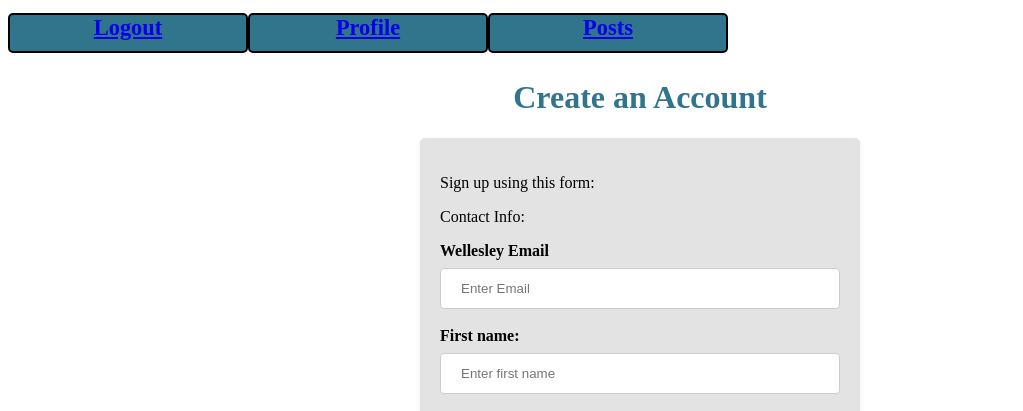
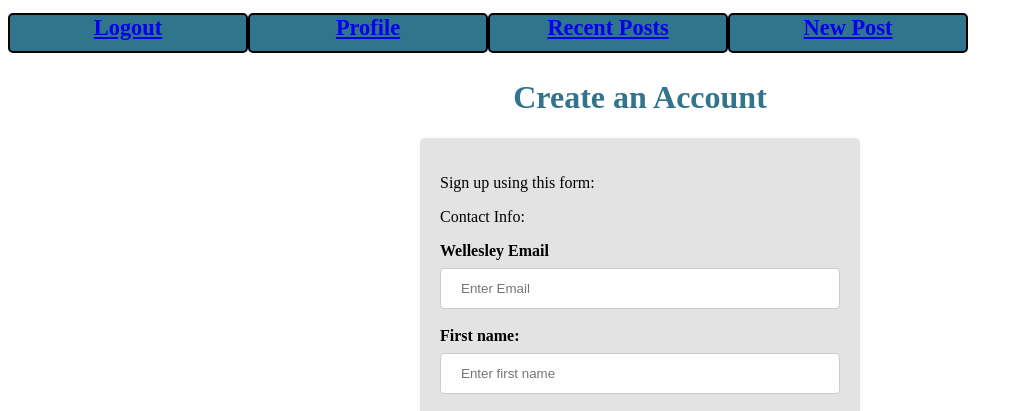
Before and after one commit to nkd03/Wendy-Works, a Flask app: page /join/ in a window 1280 px wide. Shown: the top 411 px of the page, without its empty margins (0-1023 px from the left). Run offline with Flask 3, Linux system fonts and the light colour scheme; the visitor is signed in with stand-in values (Sample User, id 1).

Commit message:
Moved position of posts and Post = New Posts

```diff
--- a/templates/base.html
+++ b/templates/base.html
@@ -17,11 +17,11 @@
   <ul>
     {% if 'uid' not in session %}
       <li><a href="{{ url_for('index') }}">Home</a></li>
-      <li><a href="{{url_for('insert_post')}}"> New Post</a></li>
     {% else %}
       <li><a href="{{ url_for('logout') }}">Logout</a></li>
       <li><a href="{{ url_for('profile', uid=session['uid']) }}">Profile</a></li>
-      <li><a href="{{url_for('posts')}}"> Posts</a></li>
+      <li><a href="{{url_for('posts')}}"> Recent Posts</a></li>
+      <li><a href="{{url_for('insert_post')}}"> New Post</a></li>
 
     {% endif %}
   </ul>
```
